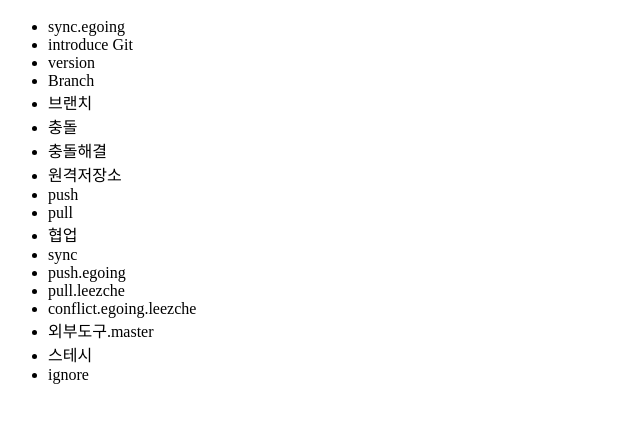
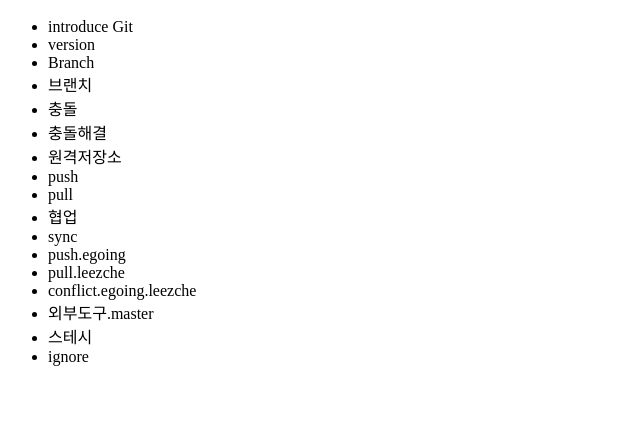
Before and after one commit to etlars/opentutorials_git, a plain HTML site: page index.html in a window 1280 px wide. Shown: the part 48-470 px from the top of the page, without its empty margins (0-640 px from the left). Drawn offline with Linux system fonts and the light colour scheme.

Commit message:
index.html 1 line delete

```diff
--- a/index.html
+++ b/index.html
@@ -8,7 +8,6 @@
             <h1>Git</h1>
         </header>
         <ul>
-            <li>sync.egoing</li>
             <li>introduce Git</li>
             <li>version</li>
             <li>Branch</li>
```
